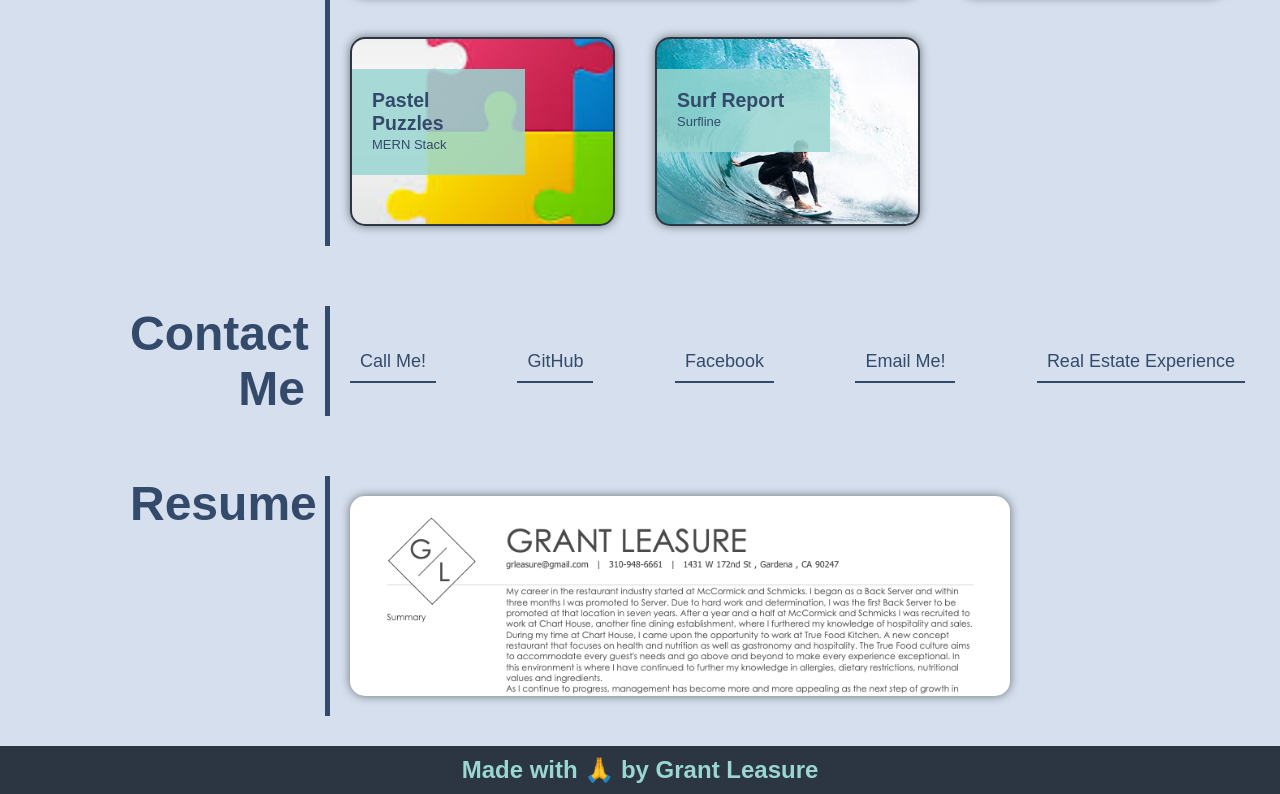
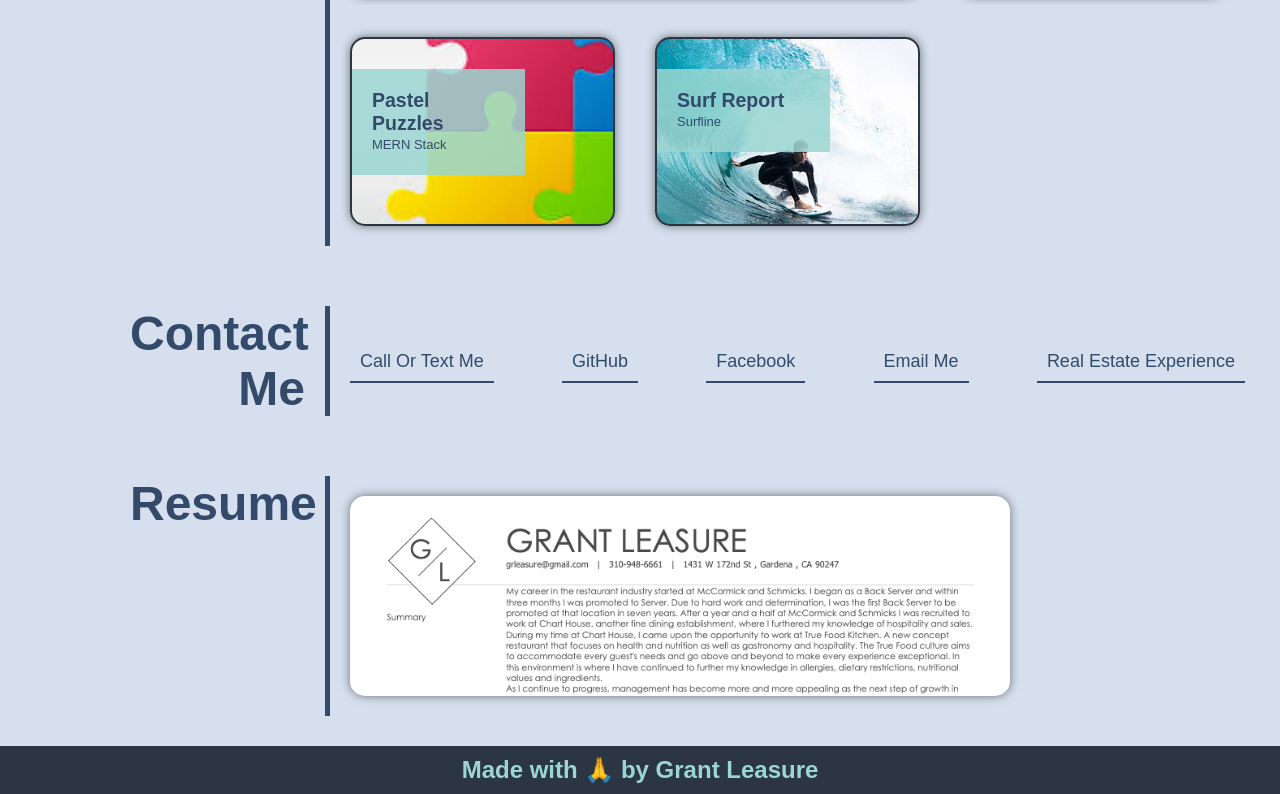
Before and after one commit to geleasure/Grant-Leasure-Portfolio, a plain HTML site: page index.html in a window 1280 px wide. Shown: the part 1389-2183 px from the top of the page. Drawn offline with Linux system fonts and the light colour scheme.

Commit message:
added my email to contact me nav changed a few text

```diff
--- a/index.html
+++ b/index.html
@@ -103,7 +103,7 @@
         <h1 class="section-title">Contact Me</h1>
         <article class="section-content">
             <div>
-                <a href="tel:3104800307">Call Me!</a>
+                <a href="tel:3104800307">Call Or Text Me</a>
             </div>
             <div>
                 <a href="https://github.com/geleasure" target="_blank">GitHub</a>
@@ -112,7 +112,7 @@
                 <a href="https://www.facebook.com/grant.leasure.50" target="_blank">Facebook</a>
             </div>
             <div>
-                <a href="mailto:grleasure@gmail.com"> Email Me! </a>
+                <a href="mailto:grleasure@gmail.com"> Email Me </a>
             </div>
             <div>
                 <a href="https://www.homesnap.com/Grant-Leasure" target="_blank">Real Estate Experience</a>
```
Also changed, not shown: 1 other file.
